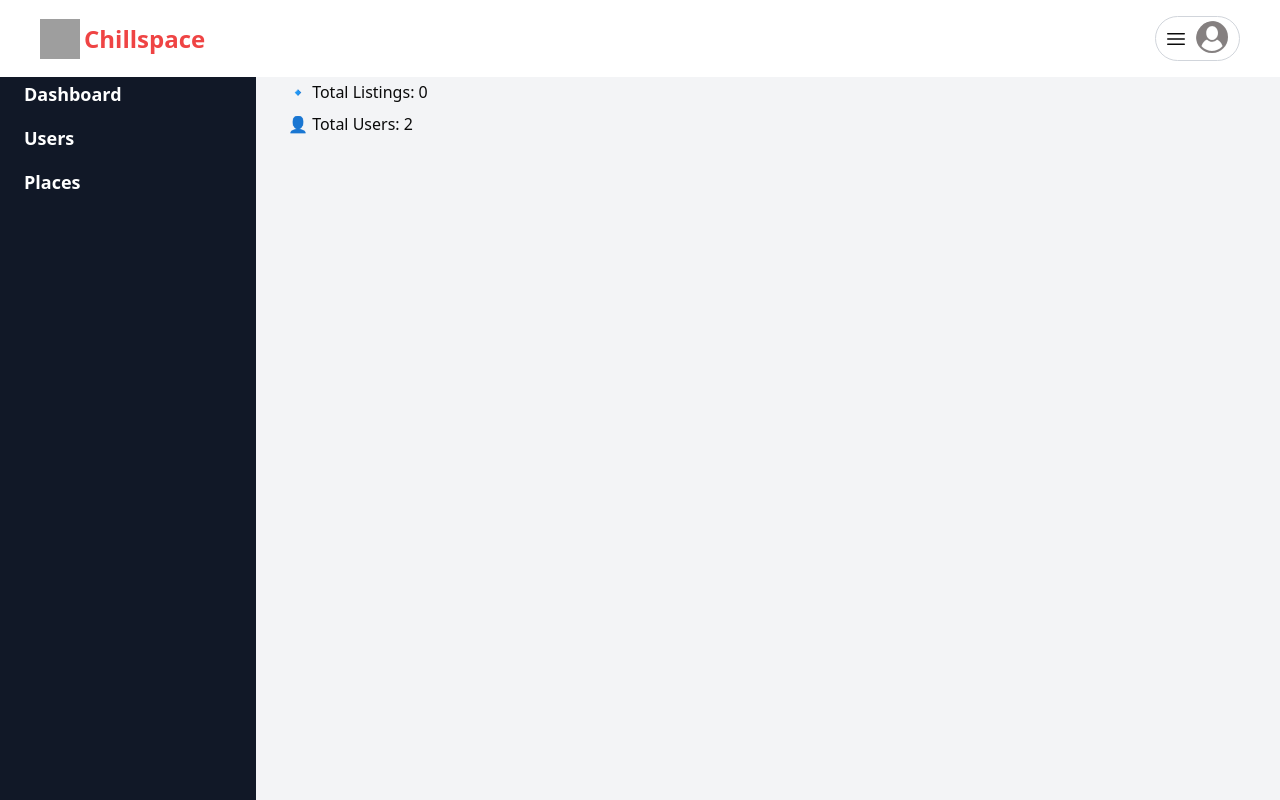
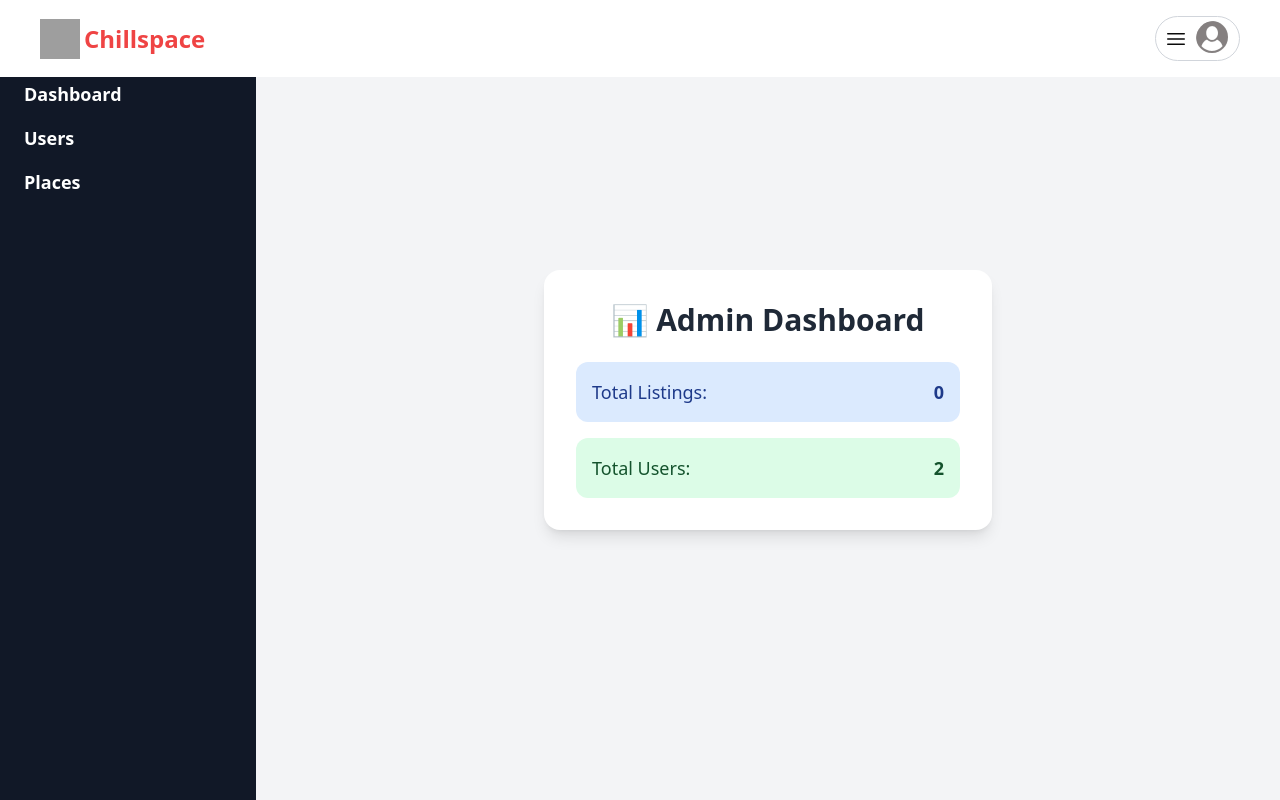
Before and after one commit to harshh-0304/Chillspace_2025, a React (Vite) app in the folder client/: page /admin in a window 1280 px wide. Shown: the top 800 px of the page. Built offline with nearby package versions, Linux system fonts and the light colour scheme; no server answers; grey boxes are pictures that could not be loaded.

Commit message:
admin oanel

```diff
--- a/client/src/components/admin/DashboardAdmin.jsx
+++ b/client/src/components/admin/DashboardAdmin.jsx
@@ -2,35 +2,47 @@ import { useEffect, useState } from 'react';
 import axios from 'axios';
 
 export default function DashboardAdmin() {
-  const [places, setPlaces] = useState([]);
-  const [users, setUsers] = useState([]);
+  const [placesCount, setPlacesCount] = useState(0);
+  const [usersCount, setUsersCount] = useState(0);
 
   useEffect(() => {
-    // Update the URL to point to your local backend API
-    axios.get('http://localhost:4000/places') // Backend for places
-      .then(res => setPlaces(res.data))
-      .catch(() => {
-        // Handle error if backend call fails
-        console.error("Failed to fetch places");
+    // Fetch places
+    axios.get('http://localhost:4000/places/')
+      .then(res => {
+        const data = Array.isArray(res.data) ? res.data : res.data.places || [];
+        setPlacesCount(data.length);
+      })
+      .catch((err) => {
+        console.error("Failed to fetch places:", err);
+        setPlacesCount(0);
       });
 
-    axios.get('http://localhost:4000/user') // Backend for users
-      .then(res => setUsers(res.data))
-      .catch(() => {
-        // Fake user list if API is unavailable
-        setUsers([
-          { _id: '1', name: 'Kiyo', email: 'admin@chillspace.com' },
-          { _id: '2', name: 'Demo User', email: 'user@chillspace.com' },
-        ]);
+    // Fetch users
+    axios.get('http://localhost:4000/user')
+      .then(res => {
+        const data = Array.isArray(res.data) ? res.data : res.data.users || [];
+        setUsersCount(data.length);
+      })
+      .catch((err) => {
+        console.error("Failed to fetch users:", err);
+        setUsersCount(2);
       });
   }, []);
 
   return (
-    <div>
-      <h1 className="text-2xl font-bold mb-4">Dashboard</h1>
-      <div className="space-y-2">
-        <p>🔹 Total Listings: {places.length}</p>
-        <p>👤 Total Users: {users.length}</p>
+    <div className="min-h-[calc(100vh-4rem)] flex items-center justify-center px-4 py-8 bg-gray-100">
+      <div className="bg-white p-8 rounded-2xl shadow-lg w-full max-w-md">
+        <h1 className="text-3xl font-extrabold mb-6 text-gray-800 text-center">📊 Admin Dashboard</h1>
+        <div className="space-y-4 text-lg">
+          <div className="flex justify-between bg-blue-100 text-blue-900 p-4 rounded-lg">
+            <span>Total Listings:</span>
+            <span className="font-bold">{placesCount}</span>
+          </div>
+          <div className="flex justify-between bg-green-100 text-green-900 p-4 rounded-lg">
+            <span>Total Users:</span>
+            <span className="font-bold">{usersCount}</span>
+          </div>
+        </div>
       </div>
     </div>
   );
```
Also changed, not shown: client/src/pages/RegisterPage.jsx (+117 -23 lines).
